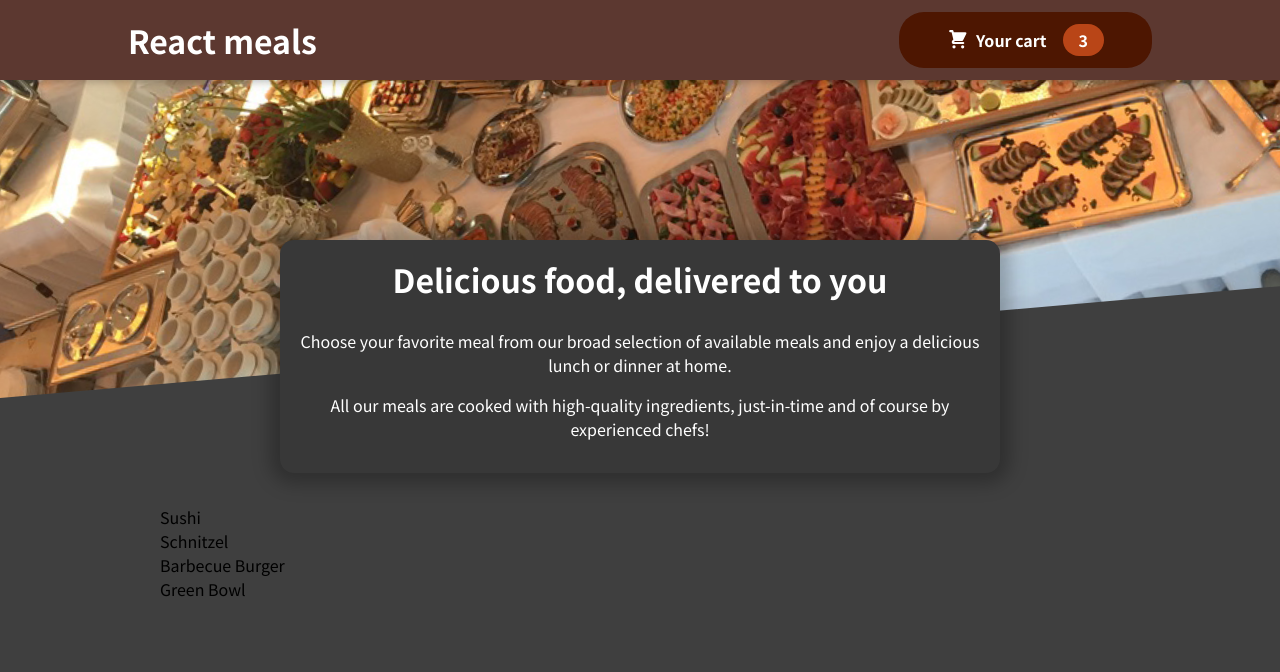
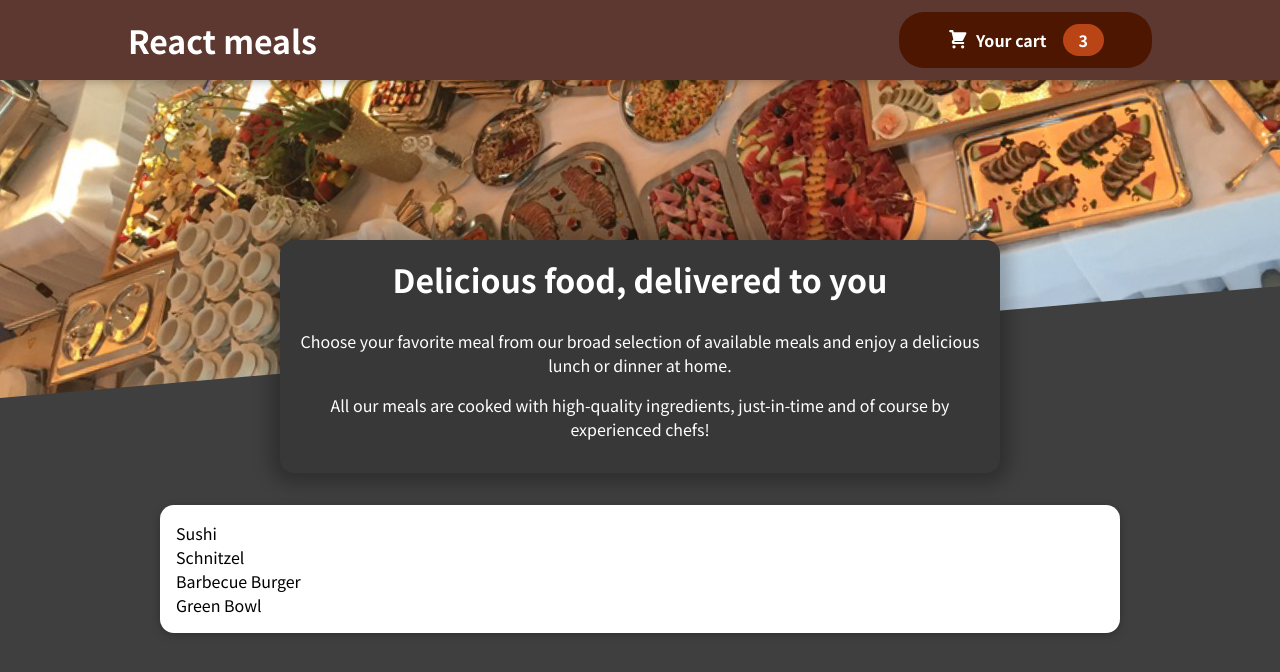
Before and after one commit to NeilaVait/react-meals-practice, a React (Create React App) app: page / in a window 1280 px wide. Shown: the top 672 px of the page. Built offline with nearby package versions, Linux system fonts and the light colour scheme.

Commit message:
Card in availableMeals

```diff
--- a/src/components/Meals/AvailableMeals.jsx
+++ b/src/components/Meals/AvailableMeals.jsx
@@ -1,4 +1,5 @@
 import classes from './AvailableMeals.module.css';
+import Card from './../UI/Card';
 
 const DUMMY_MEALS = [
   {
@@ -32,7 +33,9 @@ const AvailableMeals = (props) => {
 
   return (
     <section className={classes.meals}>
-      <ul>{mealList}</ul>
+      <Card>
+        <ul>{mealList}</ul>
+      </Card>
     </section>
   );
 };
```
